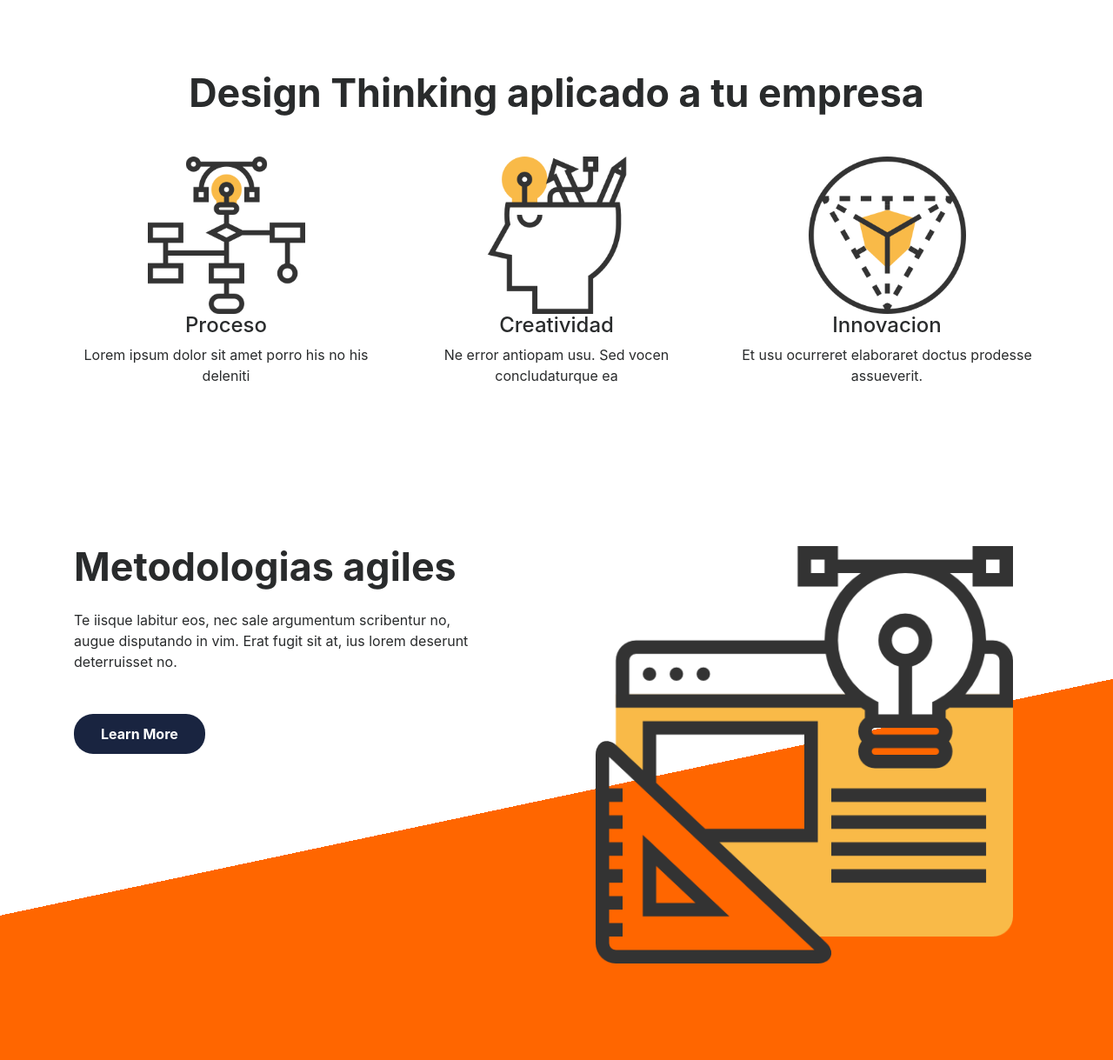
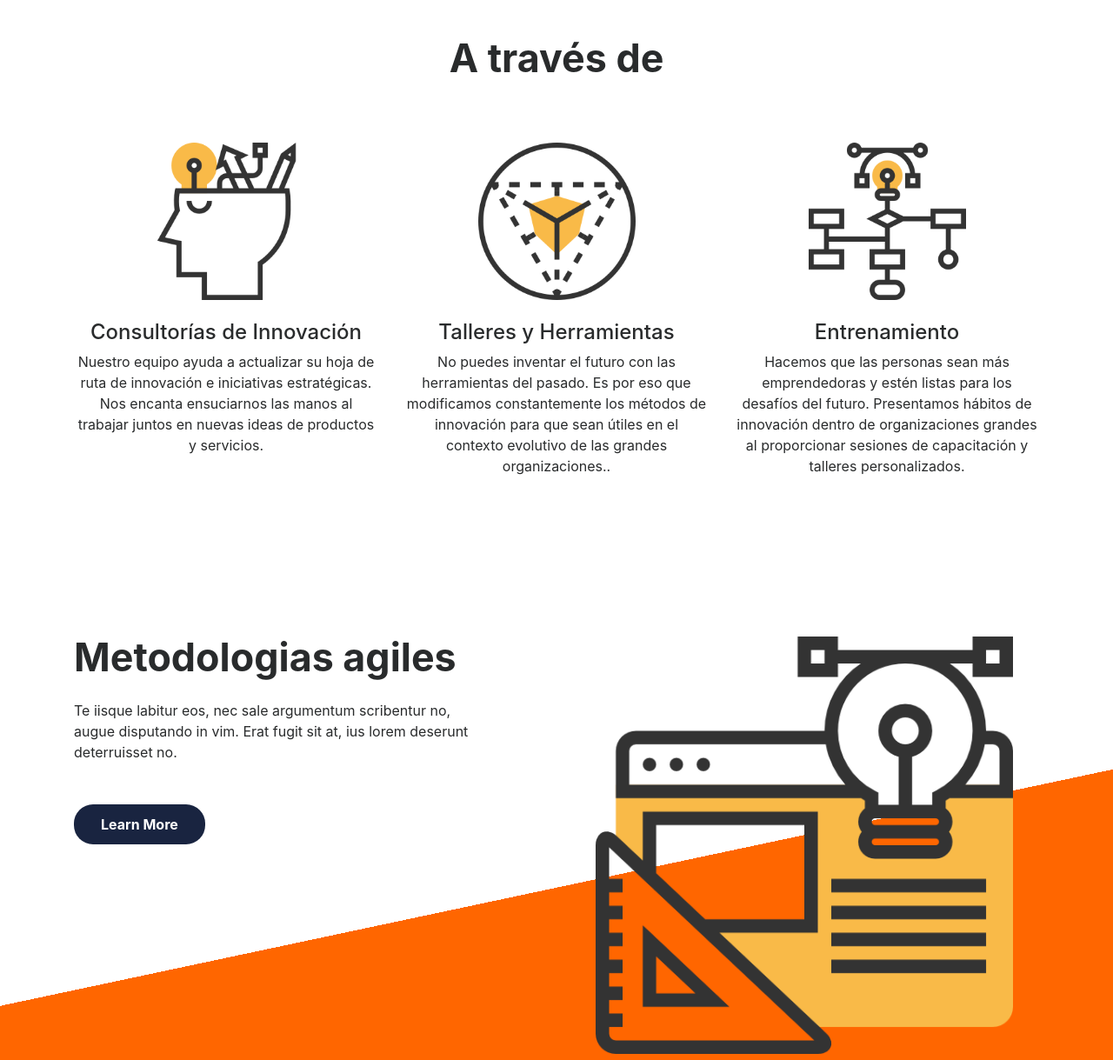
Before and after one commit to juliolzok/NIL, a PHP site: page / in a window 1280 px wide. Shown: the part 731-1950 px from the top of the page at 87% size. Run offline with PHP 8.4, Linux system fonts and the light colour scheme.

Commit message:
Add Team Div. Change Features Div

```diff
--- a/css/custom.css
+++ b/css/custom.css
@@ -164,11 +164,6 @@ button {
 
 /********* VIDEO HERO ***********/
 
-/*.homepage-hero-module {
-    border-right: none;
-    border-left: none;
-    position: relative;
-}*/
 .no-video .video-container video,
 .touch .video-container video {
     display: none;
@@ -184,7 +179,7 @@ button {
     height: 100%;
     width: 100%;
     overflow: hidden;
-    background: #000;
+    background: rgba(0, 0, 0, 0.6);
 }
 .video-container .poster img {
     width: 100%;
@@ -194,7 +189,7 @@ button {
 .video-container .filter {
     z-index: 100;
     position: absolute;
-    background: rgba(0, 0, 0, 0.4);
+    background: rgba(0, 0, 0, 0.619);
     width: 100%;
 }
 .video-container video {
@@ -205,3 +200,10 @@ button {
 .video-container video.fillWidth {
     width: 100%;
 }
+
+/******* Team ******/
+.img-quadrata {
+    border-radius:50%;
+    width:250px;
+    height:250px;
+}
--- a/index.html
+++ b/index.html
@@ -33,43 +33,42 @@
                 </div>
             </header>
             <h1 data-aos="fade" data-aos-easing="linear" data-aos-duration="1000" data-aos-once="true" class="display-3 text-white font-weight-bold my-5">
-            	Innovando<br>
-            	Ágilmente!
+                Hacemos que<br>
+            	Innoves!
             </h1>
             <p data-aos="fade" data-aos-easing="linear" data-aos-duration="1000" data-aos-once="true" class="lead text-white my-4">
-                Lorem ipsum dolor sit amet, id nec enim autem oblique, ei dico mentitum duo.
-                <br> Illum iusto laoreet his te. Lorem partiendo mel ex. Ad vitae admodum voluptatum per.
+                A través de metodologías ágiles centradas en las personas.
+                <br> Logramos diseñar soluciones que revolucionarán tus procesos e impactarán en la cultura de tu empresa.
             </p>
-            <a href="#" data-aos="fade" data-aos-easing="linear" data-aos-duration="1000" data-aos-once="true" class="btn my-4 font-weight-bold atlas-cta cta-orange">Get Started</a>
+            <a href="#" data-aos="fade" data-aos-easing="linear" data-aos-duration="1000" data-aos-once="true" class="btn my-4 font-weight-bold atlas-cta cta-orange">Acompañanos a conocer más!</a>
         </div>
-        <!-- <video autoplay loop id="video-background" muted plays-inline>
-                <source src="img/back.mp4" type="video/mp4">
-        </video> -->
     </div>
-    <!-- three-blcok -->
+
+    <!-- three-block -->
     <div class="container my-5 py-2">
-        <h2 class="text-center font-weight-bold my-5">Design Thinking aplicado a tu empresa</h2>
+        <h2 class="text-center font-weight-bold mb-5 mt-2">A través de</h2><br>
         <div class="row">
-            <div data-aos="fade-up" data-aos-delay="0" data-aos-duration="1000" data-aos-once="true" class="col-md-4 text-center">
-                <img src="img/flowchart.png" alt="Anti-spam" class="mx-auto" width="181" height="181">
-                <h4>Proceso</h4>
-                <p>Lorem ipsum dolor sit amet porro his no his deleniti</p>
-            </div>
             <div data-aos="fade-up" data-aos-delay="200" data-aos-duration="1000" data-aos-once="true" class="col-md-4 text-center">
-                <img src="img/011-idea-1.png" class="mx-auto" width="181" height="181">
-                <h4>Creatividad</h4>
-                <p>Ne error antiopam usu. Sed vocen concludaturque ea</p>
+                <img src="img/011-idea-1.png" class="mx-auto mb-4" width="181" height="181">
+                <h4>Consultorías de Innovación</h4>
+                <p>Nuestro equipo ayuda a actualizar su hoja de ruta de innovación e iniciativas estratégicas. Nos encanta ensuciarnos
+                    las manos al trabajar juntos en nuevas ideas de productos y servicios.</p>
             </div>
             <div data-aos="fade-up" data-aos-delay="400" data-aos-duration="1000" data-aos-once="true" class="col-md-4 text-center">
-                <img src="img/009-perspective.png" alt="Smart Scan" class="mx-auto" width="181" height="181">
-                <h4>Innovacion</h4>
-                <p>Et usu ocurreret elaboraret doctus prodesse assueverit.</p>
-
+                <img src="img/009-perspective.png" alt="Smart Scan" class="mx-auto mb-4" width="181" height="181">
+                <h4>Talleres y Herramientas</h4>
+                <p>No puedes inventar el futuro con las herramientas del pasado. Es por eso que modificamos constantemente los métodos
+                    de innovación para que sean útiles en el contexto evolutivo de las grandes organizaciones..</p>
             </div>
-
-
+            <div data-aos="fade-up" data-aos-delay="0" data-aos-duration="1000" data-aos-once="true" class="col-md-4 text-center">
+                <img src="img/flowchart.png" alt="Anti-spam" class="mx-auto mb-4" width="181" height="181">
+                <h4>Entrenamiento</h4>
+                <p>Hacemos que las personas sean más emprendedoras y estén listas para los desafíos del futuro. Presentamos hábitos de
+                    innovación dentro de organizaciones grandes al proporcionar sesiones de capacitación y talleres personalizados.</p>
+            </div>
         </div>
     </div>
+
     <!-- feature (skew background) -->
     <div class="jumbotron jumbotron-fluid feature" id="feature-first">
         <div class="container my-5">
@@ -144,6 +143,7 @@
             </div>
         </div>
     </div> -->
+
     <!-- client -->
     <!-- <div class="jumbotron jumbotron-fluid">
         <div class="container">
@@ -169,39 +169,64 @@
             </div>
         </div>
     </div> -->
+
+    <!-- Team -->
+    <div class="row">
+        <h2 class="text-center font-weight-bold my-5 mx-auto">Estos somos nosotros</h2>
+    </div>
+    <div class="row">
+        <span class="text-center mx-auto">En serio!</span>
+    </div>
+    <div class="row my-5">
+        <div class="col-md-6 mx-auto">
+            <img src="https://ununsplash.imgix.net/photo-1417024321782-1375735f8987?q=75&fm=jpg&s=7af3f809a9c1b90b7fcbd71655b661bc"
+            class="img-quadrata mx-auto" >
+            <h3 class="text-center my-4" >John Doe
+            <br/>
+            <small> Developer</small></h3>
+        </div>
+        <div class="col-md-6 mx-auto">
+            <img src="https://unsplash.imgix.net/reserve/fqUehZ3ZRru2Kh11qDBT_IMG_0042.jpg?q=75&fm=jpg&s=e96c5bfe57acbd6cdfdbe7d84f37656d"
+            class="mx-auto img-quadrata" >
+            <h3 class="text-center my-4">John Smith
+            <br/>
+            <small> Web Designer</small></h3>
+        </div>
+    </div>
+
     <!-- contact -->
     <div class="jumbotron jumbotron-fluid" id="contact" style="background-image: url(img/contact-bk.jpg);">
         <div class="container my-5">
             <div class="row justify-content-between">
                 <div class="col-md-6 text-white">
-                    <h2 class="font-weight-bold">Contact Us</h2>
+                    <h2 class="font-weight-bold">Contáctanos!</h2>
                     <p class="my-4">
                         Te iisque labitur eos, nec sale argumentum scribentur,
                         <br> augue disputando in vim. Erat fugit sit at, ius lorem.
                     </p>
                     <ul class="list-unstyled">
                         <li>Email : company_email@com</li>
-                        <li>Phone : 361-688-5824</li>
-                        <li>Address : 4826 White Avenue, Corpus Christi, Texas</li>
+                        <li>Teléfono : 361-688-5824</li>
+                        <li>Dirección : 4826 White Avenue, Corpus Christi, Texas</li>
                     </ul>
                 </div>
                 <div class="col-md-6">
                     <form>
                     	<div class="row">
 	                        <div class="form-group col-md-6">
-	                            <label for="name">Your Name</label>
+	                            <label for="name">Tu nombre:</label>
 	                            <input type="name" class="form-control" id="name">
 	                        </div>
 	                        <div class="form-group col-md-6">
-	                            <label for="Email">Your Email</label>
+	                            <label for="Email">Tu mail:</label>
 	                            <input type="email" class="form-control" id="Email">
 	                        </div>
 	                    </div>
 	                    <div class="form-group">
-	                        <label for="message">Message</label>
+	                        <label for="message">Mensaje</label>
 	                        <textarea class="form-control" id="message" rows="3"></textarea>
 	                    </div>
-                        <button type="submit" class="btn font-weight-bold atlas-cta atlas-cta-wide cta-orange my-3">Submit</button>
+                        <button type="submit" class="btn font-weight-bold atlas-cta atlas-cta-wide cta-orange my-3">Enviar</button>
                     </form>
                 </div>
             </div>
@@ -216,7 +241,7 @@
                     Copyright © 2018.
                 </div>
                 <div class="col-md-6 align-self-center text-center text-md-right my-2" id="social-media">
-                    <a href="#" class="d-inline-block text-center ml-2">
+                    <a href="https://www.facebook.com/nextinnovationlab/" class="d-inline-block text-center ml-2">
                     	<i class="fa fa-facebook" aria-hidden="true"></i>
                     </a>
                     <a href="#" class="d-inline-block text-center ml-2">
```
Also changed, not shown: 1 other file.
